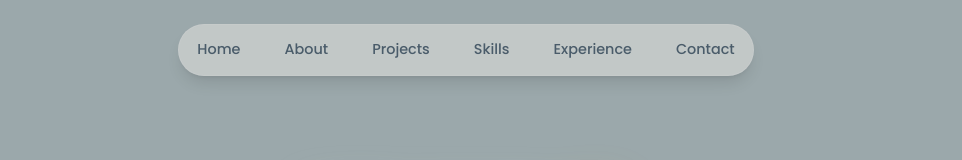
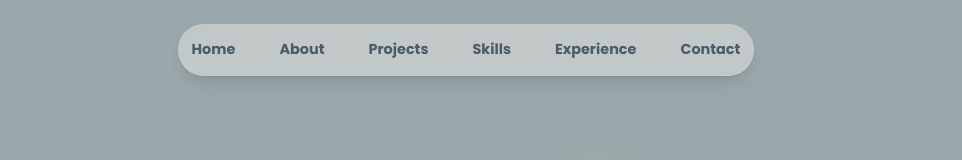
Before and after one commit to kisa22/vanfortonextjs, a Next.js app: page / in a window 1280 px wide. Shown: the top 160 px of the page, without its empty margins (174-1136 px from the left). Built offline with nearby package versions, Linux system fonts and the light colour scheme.

Commit message:
header change

```diff
--- a/src/components/Header.tsx
+++ b/src/components/Header.tsx
@@ -17,7 +17,7 @@ const Header = () => {
           {links.map((link) => (
             <motion.li
               key={link.hash}
-              className="h-3/4 flex items-center"
+              className="h-3/4 flex items-center font-bold"
               initial={{ y: -100, opacity: 0 }}
               animate={{ y: 0, opacity: 1 }}>
               <Link
--- a/src/components/Intro.tsx
+++ b/src/components/Intro.tsx
@@ -27,7 +27,7 @@ const Intro = () => {
           className="text-wrap w-[42rem] text-xl text-color-darker tracking-widest"
           initial={{ x: 1, opacity: 0 }}
           animate={{ x: 30, opacity: 1 }}
-          transition={{ type: "tween", duration: 0.25 }}>
+          transition={{ type: "spring", duration: 0.3, stiffness: 100 }}>
           I'm a <span className="font-bold">Web Developer</span>. I love the process of creating
           stunning and well-functioning websites. From concept to launch, I strive to deliver
           engaging online experiences for users. Let's explore the world of the web together through
@@ -37,7 +37,7 @@ const Intro = () => {
         <motion.div
           initial={{ x: 100, opacity: 0 }}
           animate={{ x: 1, opacity: 1 }}
-          transition={{ type: "tween", duration: 0.25 }}>
+          transition={{ type: "spring", duration: 0.3, stiffness: 100 }}>
           <Image
             src="https://i.postimg.cc/TwyLGRFs/ivan.png"
             alt="my pict"
```
